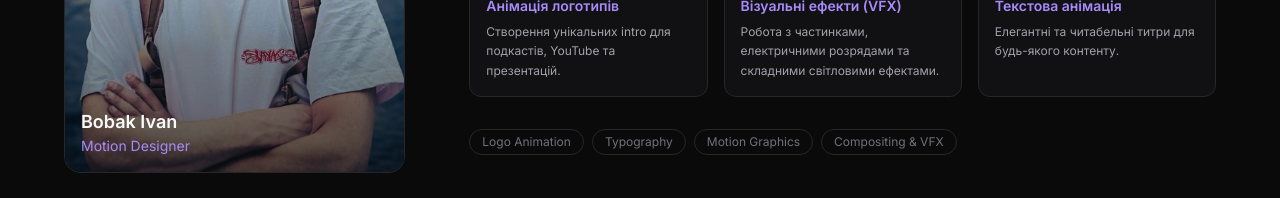
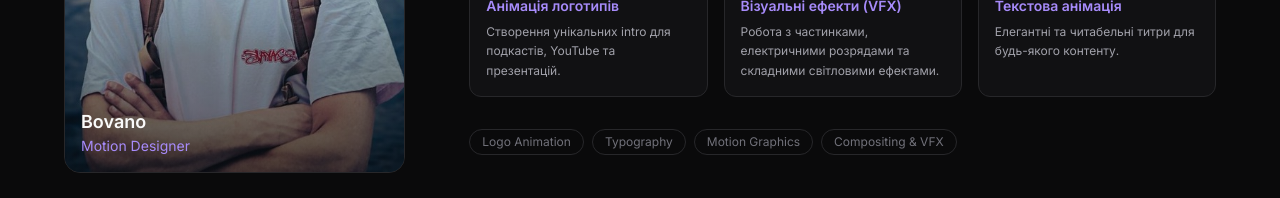
Before and after one commit to bulochka323/bobak-ivan-dev, a React (Vite) app: page / in a window 1280 px wide. Shown: the part 1330-1528 px from the top of the page. Built offline with nearby package versions, Linux system fonts and the light colour scheme.

Commit message:
Update portfolio.ts

```diff
--- a/src/data/portfolio.ts
+++ b/src/data/portfolio.ts
@@ -1,14 +1,14 @@
 export const personalInfo = {
-  name: "Bobak Ivan",
+  name: "Bovano",
   role: "Motion Designer",
   tagline:
-    "Моушн-дизайнер зі смаком до сучасної динамічної анімації. Створюю стильні intro, анімую логотипи та текст, перетворюючи звичайні ідеї на крутий візуальний продукт.",
-  email: "CM,BGSKUJFDHSGIU",
+    "Моушн-дизайн зі смаком до сучасної динамічної анімації. Створюю стильні intro, анімую логотипи та текст, перетворюючи звичайні ідеї на крутий візуальний продукт.",
+  email: "hello@bovano.com", // постав свій реальний email
   phone: "+380930969406",
-  location: "Україна/Львів",
+  location: "Україна / Львів",
   availability: "Відкритий до співпраці",
   socials: {
-    telegram: "@IvanBobak",
+    telegram: "https://t.me/IvanBobak",
     whatsapp: "https://wa.me/380930969406",
     portfolio: "https://mrvan.myportfolio.com",
   },
@@ -64,8 +64,8 @@ export const projects = [
     title: "MR.VAN — Motion Design Channel",
     description: "Брендинг і анімоване лого для YouTube-каналу про моушн-дизайн.",
     tags: ["Logo Animation", "Branding"],
-    image: "https://images.unsplash.com/photo-1618005182384-a83fe6d1c1a7?w=800&q=80",
-    link: "#",
+    video: "/videos/mrvan.mp4",
+    poster: "/videos/mrvan-poster.jpg",
     year: "2025",
   },
   {
@@ -73,8 +73,8 @@ export const projects = [
     title: "Logo Animation",
     description: "Динамічна анімація логотипу з неоновими акцентами та плавними переходами.",
     tags: ["Logo Animation", "After Effects"],
-    image: "https://images.unsplash.com/photo-1550745165-9bc0b252726f?w=800&q=80",
-    link: "#",
+    video: "/videos/logo-animation.mp4",
+    poster: "/videos/logo-animation-poster.jpg",
     year: "2025",
   },
   {
@@ -82,8 +82,8 @@ export const projects = [
     title: "VFX Showreel",
     description: "Візуальні ефекти: частинки, електричні розряди та складні світлові композиції.",
     tags: ["VFX", "Particles", "Compositing"],
-    image: "https://images.unsplash.com/photo-1633356122544-f134324a6cee?w=800&q=80",
-    link: "#",
+    video: "/videos/vfx-showreel.mp4",
+    poster: "/videos/vfx-showreel-poster.jpg",
     year: "2025",
   },
   {
@@ -91,8 +91,8 @@ export const projects = [
     title: "Благодійне бюро",
     description: "Кінематографічне intro з об’ємною графікою та атмосферним освітленням.",
     tags: ["Intro", "3D", "Motion"],
-    image: "https://images.unsplash.com/photo-1614850523459-c2f4c699c52e?w=800&q=80",
-    link: "#",
+    video: "/videos/charity.mp4",
+    poster: "/videos/charity-poster.jpg",
     year: "2024",
   },
   {
@@ -100,8 +100,8 @@ export const projects = [
     title: "Black Friday +30%",
     description: "Яскрава промо-анімація для акції з динамічною типографікою.",
     tags: ["Typography", "Promo", "Motion"],
-    image: "https://images.unsplash.com/photo-1607083206869-4c7672e72a8a?w=800&q=80",
-    link: "#",
+    video: "/videos/black-friday.mp4",
+    poster: "/videos/black-friday-poster.jpg",
     year: "2024",
   },
   {
@@ -109,21 +109,22 @@ export const projects = [
     title: "Цікавий факт",
     description: "Стильна текстова анімація з мінімалістичною графікою.",
     tags: ["Typography", "Titling"],
-    image: "https://images.unsplash.com/photo-1618005198919-d00d482e26bc?w=800&q=80",
-    link: "#",
+    video: "/videos/fact.mp4",
+    poster: "/videos/fact-poster.jpg",
     year: "2024",
   },
 ];
 
 export const experience = [
   {
-    company: 'ТОВ «Вентвам»',
+    company: "ТОВ «Вентвам»",
     role: "Керівник робочої групи",
     period: "2021 — 2026",
-    description: "Керівництво командою, моушн-дизайн, анімація логотипів та VFX для клієнтських проєктів.",
+    description:
+      "Керівництво командою, моушн-дизайн, анімація логотипів та VFX для клієнтських проєктів.",
   },
   {
-    company: 'ТОВ «АртХаус Буд»',
+    company: "ТОВ «АртХаус Буд»",
     role: "Керівник робочої групи",
     period: "2020 — 2021",
     description: "Організація робочих процесів, створення візуального контенту та анімації.",
@@ -137,7 +138,7 @@ export const education = [
     detail: "Комп’ютерні науки",
   },
   {
-    period: "2024 — 20277",
+    period: "2024 — 2027",
     place: "IT STEP Computer Academy",
     detail: "Комп’ютерна графіка і Дизайн",
   },
```
